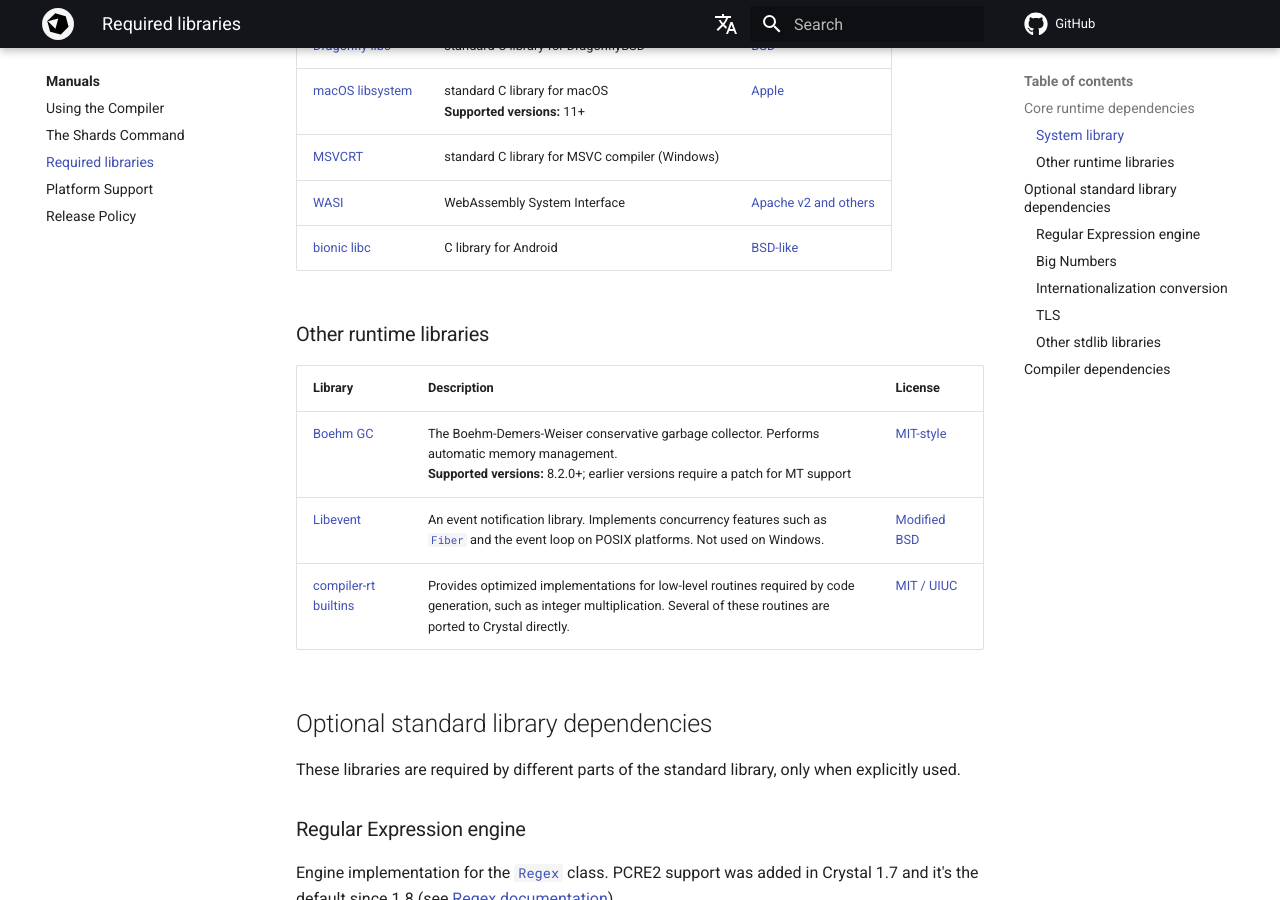
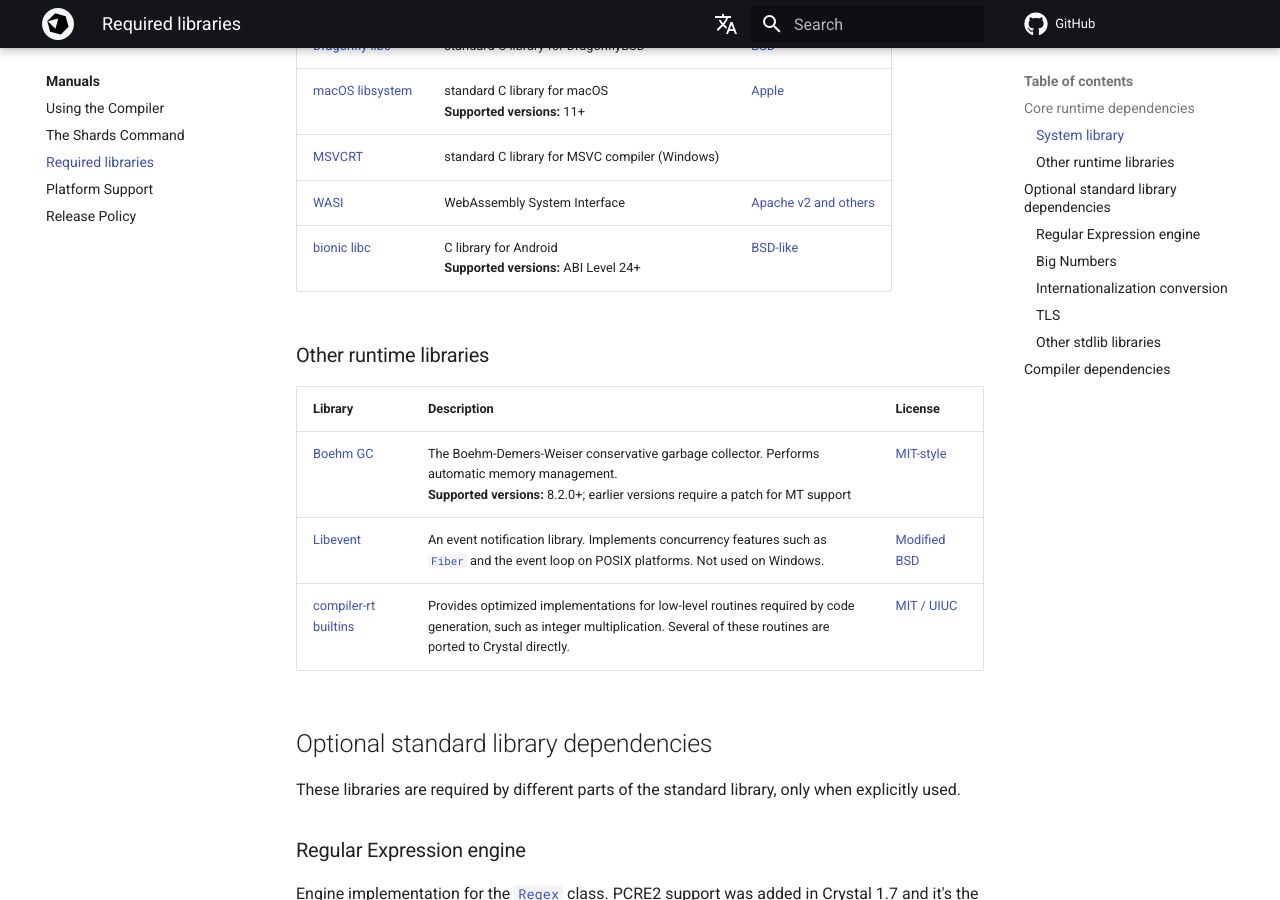
Before and after one commit to crystal-lang/crystal-book, an MkDocs documentation site: the page built from docs/man/required_libraries.md, in a window 1280 px wide and 900 px high, scrolled down 975 px. Built offline with MkDocs 1.6.1 and Material for MkDocs 9.7.7, drawn with Linux system fonts in a browser that asks for light colours; nearby versions of some CDN libraries; library files that are not in the unit come from our copies; comment, search, counter and statistics services are not loaded; the version menu is left out; some of the changed text lies outside the part shown.

Commit message:
Update library versions

```diff
--- a/docs/man/required_libraries.md
+++ b/docs/man/required_libraries.md
@@ -24,7 +24,7 @@ which may be part of the C library or standalone libraries. On most platforms al
 | [macOS libsystem][macos-libsystem] | standard C library for macOS <br>**Supported versions:** 11+ | [Apple](https://github.com/apple-oss-distributions/Libsystem/blob/main/APPLE_LICENSE) |
 | [MSVCRT][msvcrt] | standard C library for MSVC compiler (Windows) | |
 | [WASI][wasi] | WebAssembly System Interface | [Apache v2 and others](https://github.com/WebAssembly/wasi-libc/blob/main/LICENSE) |
-| [bionic libc][bionic-libc] | C library for Android | [BSD-like](https://android.googlesource.com/platform/bionic/+/refs/heads/master/libc/NOTICE) |
+| [bionic libc][bionic-libc] | C library for Android <br>**Supported versions:** ABI Level 24+ | [BSD-like](https://android.googlesource.com/platform/bionic/+/refs/heads/master/libc/NOTICE) |
 
 ### Other runtime libraries
 
```
Also changed, not shown: other parts of docs/man/required_libraries.md (+1 -1 lines).
